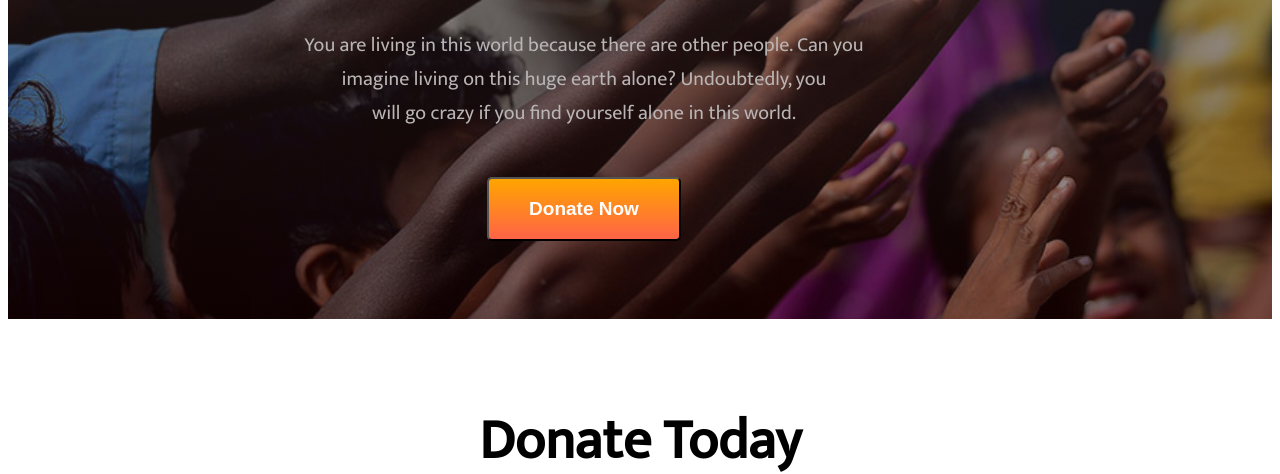
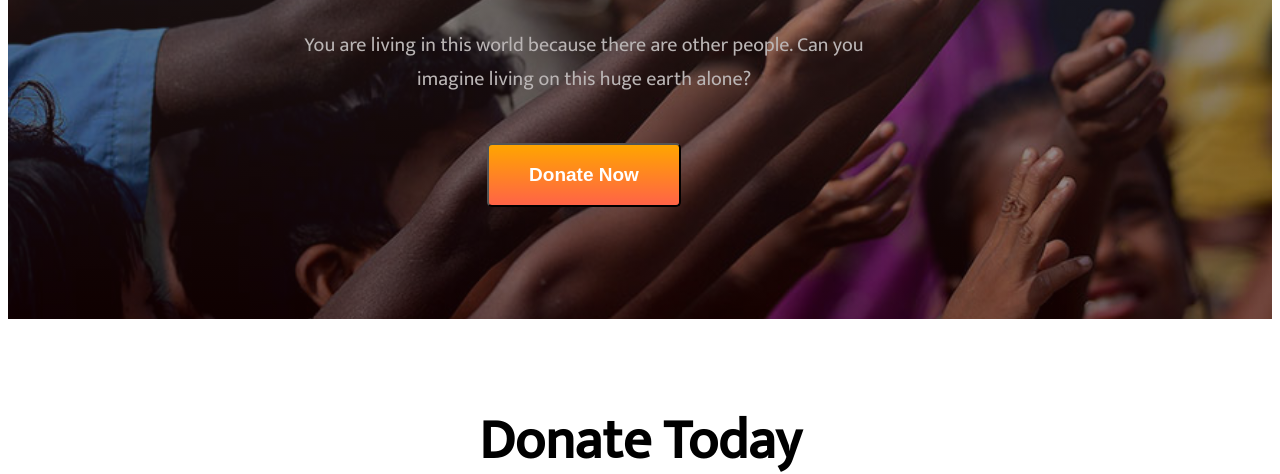
Before and after one commit to Aniketgopal4060/donate-today-assignment, a plain HTML site: page index.html in a window 1280 px wide. Shown: the part 329-803 px from the top of the page. Drawn offline with Linux system fonts and the light colour scheme.

Commit message:
full and final

```diff
--- a/index.html
+++ b/index.html
@@ -19,7 +19,7 @@
                 More In Need</h1>
             <p class="text2">You are living in this world because there are other people. Can you <br> imagine living on
                 this
-                huge earth alone? Undoubtedly, you <br> will go crazy if you find yourself alone in this world.
+                huge earth alone?
             <p><br>
                 <button class="link">Donate Now</button>
         </div>
```
